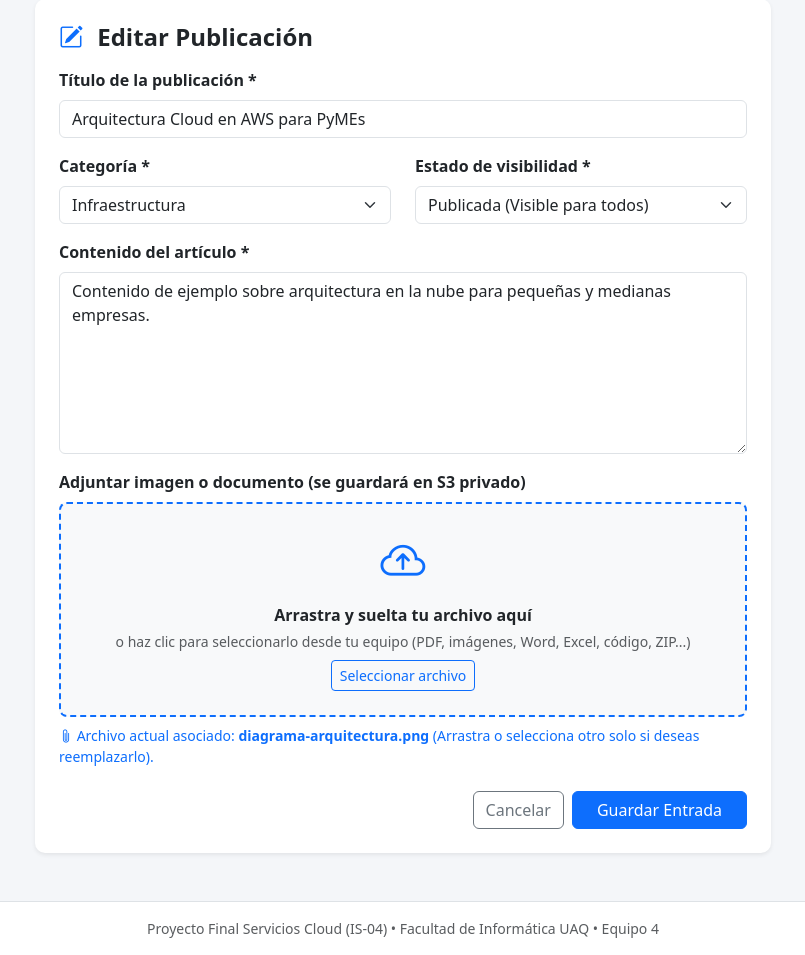
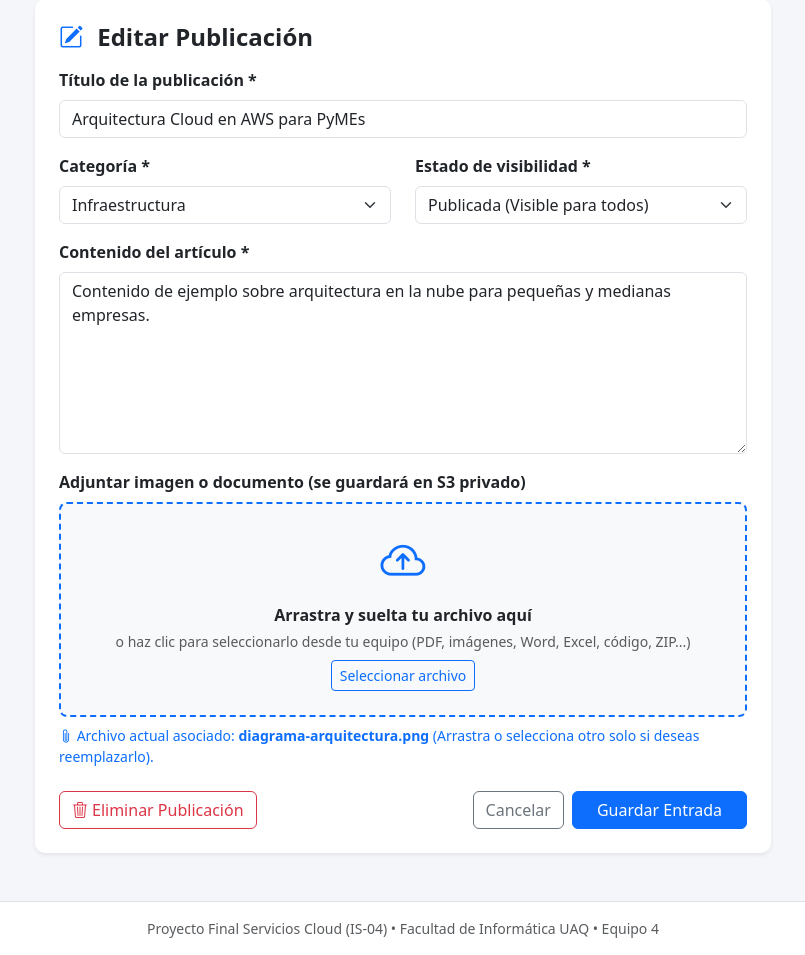
Before and after one commit to Dielth/blog-multiusuario-eq4_cloud-is-04, a Flask app: page /editar/1 in a window 1280 px wide. Shown: the part 81-1036 px from the top of the page, without its empty margins (237-1042 px from the left). Run offline with Flask 3, Linux system fonts and the light colour scheme; a user stored in the database is signed in; data comes from the database, SQL or seed files in the repository.

Commit message:
Feature: Eliminar publicacion limpiando objeto en S3 y registros en RDS

```diff
--- a/app.py
+++ b/app.py
@@ -316,6 +316,45 @@ def editor(id=None):
 
     return render_template("editor.html", entrada=entrada, categorias=categorias_db)
 
+@app.route("/eliminar/<int:id>", methods=["POST"])
+def eliminar_entrada(id):
+    if not session.get("user_id"):
+        flash("Debes iniciar sesión para realizar esta acción.", "warning")
+        return redirect(url_for("login"))
+
+    conn = get_db()
+    try:
+        with conn.cursor() as cur:
+            cur.execute("SELECT autor_id FROM entradas WHERE id = %s", (id,))
+            entrada = cur.fetchone()
+            if not entrada:
+                flash("La publicación no existe.", "danger")
+                return redirect(url_for("panel"))
+
+            if entrada["autor_id"] != session["user_id"] and session.get("rol") != "moderador":
+                flash("No tienes permiso para eliminar esta publicación.", "danger")
+                return redirect(url_for("panel"))
+
+            # Obtener claves S3 de los adjuntos vinculados
+            cur.execute("SELECT clave_s3 FROM adjuntos WHERE entrada_id = %s", (id,))
+            adjuntos = cur.fetchall()
+            for adj in adjuntos:
+                if adj.get("clave_s3"):
+                    try:
+                        s3.delete_object(Bucket=BUCKET, Key=adj["clave_s3"])
+                    except Exception as e:
+                        app.logger.warning(f"No se pudo borrar objeto S3 {adj['clave_s3']}: {e}")
+
+            # Eliminar registros dependientes y la publicación en RDS
+            cur.execute("DELETE FROM comentarios WHERE entrada_id = %s", (id,))
+            cur.execute("DELETE FROM adjuntos WHERE entrada_id = %s", (id,))
+            cur.execute("DELETE FROM entradas WHERE id = %s", (id,))
+    finally:
+        conn.close()
+
+    flash("Publicación y archivo adjunto eliminados permanentemente de S3 y de la base de datos.", "success")
+    return redirect(url_for("panel"))
+
 @app.route("/moderar/<int:id>/<accion>", methods=["POST"])
 def moderar(id, accion):
     if session.get("rol") != "moderador":
--- a/templates/editor.html
+++ b/templates/editor.html
@@ -70,11 +70,26 @@
                     {% endif %}
                 </div>
 
-                <div class="d-flex justify-content-end gap-2">
-                    <a href="{{ url_for('panel') }}" class="btn btn-outline-secondary">Cancelar</a>
-                    <button type="submit" class="btn btn-primary px-4">Guardar Entrada</button>
+                <div class="d-flex flex-wrap justify-content-between align-items-center gap-2">
+                    <div>
+                        {% if entrada %}
+                            <button type="submit" form="form-eliminar" class="btn btn-outline-danger">
+                                <i class="bi bi-trash3 me-1"></i>Eliminar Publicación
+                            </button>
+                        {% endif %}
+                    </div>
+                    <div class="d-flex gap-2">
+                        <a href="{{ url_for('panel') }}" class="btn btn-outline-secondary">Cancelar</a>
+                        <button type="submit" class="btn btn-primary px-4">Guardar Entrada</button>
+                    </div>
                 </div>
             </form>
+
+            {% if entrada %}
+            <form id="form-eliminar" method="POST" action="{{ url_for('eliminar_entrada', id=entrada.id) }}"
+                  onsubmit="return confirm('¿Estás seguro de eliminar permanentemente esta publicación? Se borrará tanto del blog como su archivo en Amazon S3.');">
+            </form>
+            {% endif %}
         </div>
     </div>
 </div>
```
